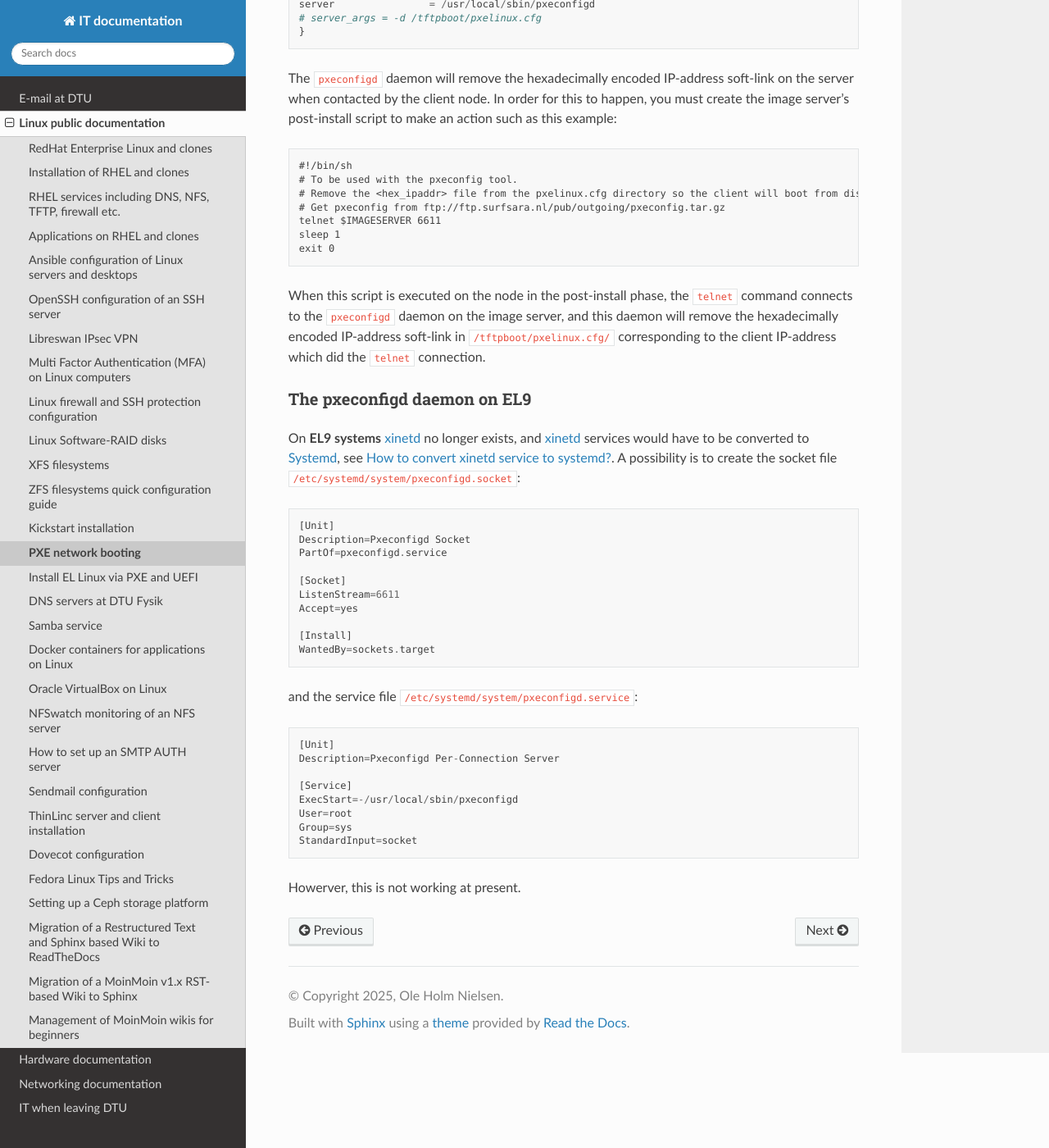
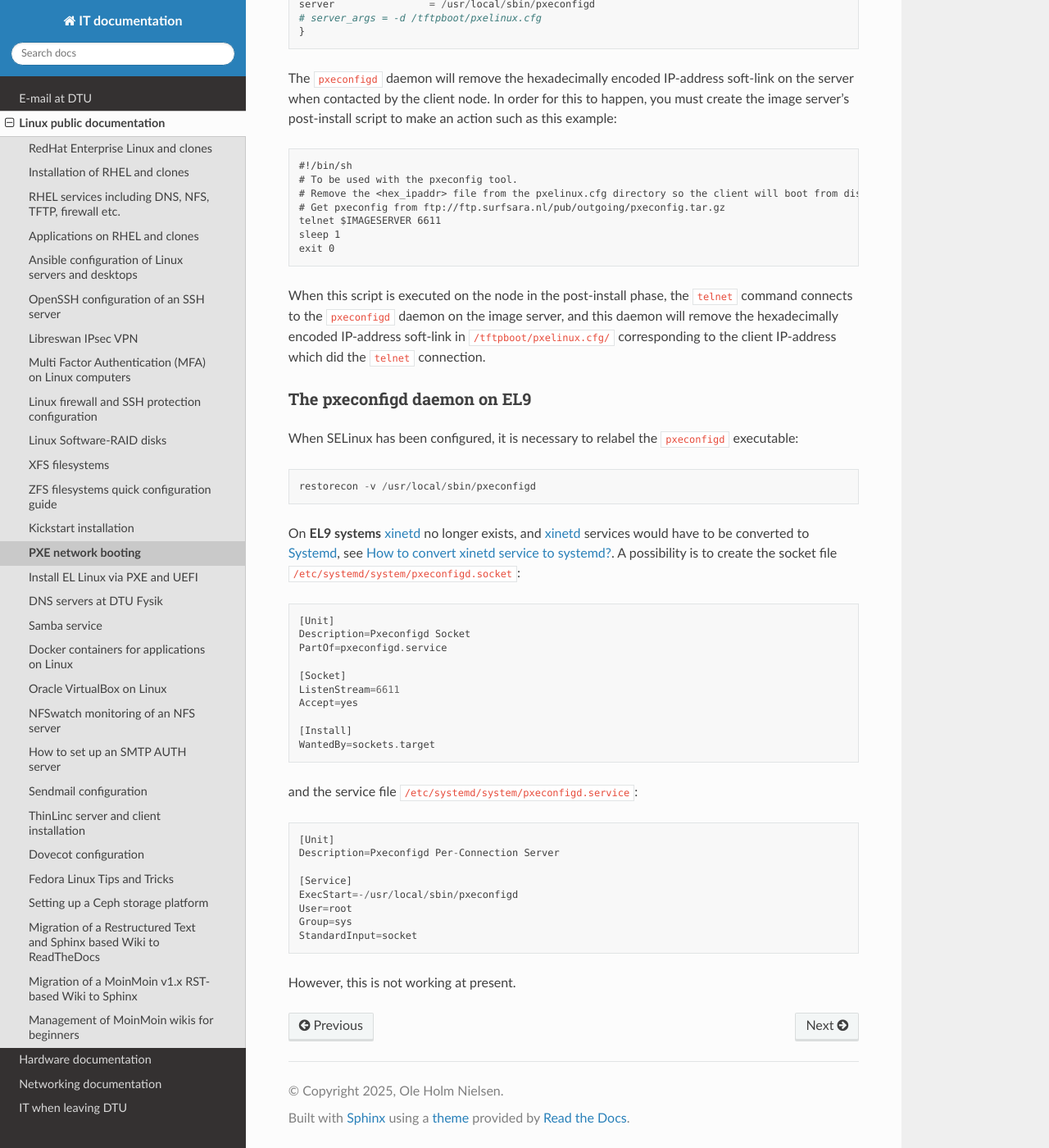
Before and after one commit to OleHolmNielsen/ITwiki, a Sphinx documentation site: the page built from docs/PXE-booting.rst, in a window 1280 px wide and 1400 px high, scrolled down 8492 px. Shown: the whole window at 82% size. Built offline with Sphinx 7.4.7 and the Read the Docs theme 3.1.0, drawn with Linux system fonts in a browser that asks for light colours.

Commit message:
pxeconfigd and SELinux

```diff
--- a/docs/PXE-booting.rst
+++ b/docs/PXE-booting.rst
@@ -395,6 +395,10 @@ corresponding to the client IP-address which did the ``telnet`` connection.
 The pxeconfigd daemon on EL9
 ----------------------------
 
+When SELinux has been configured, it is necessary to relabel the ``pxeconfigd`` executable::
+
+  restorecon -v /usr/local/sbin/pxeconfigd
+
 On **EL9 systems** xinetd_ no longer exists, and xinetd_ services would have to be converted to Systemd_,
 see `How to convert xinetd service to systemd? <https://access.redhat.com/solutions/1609583>`_.
 A possibility is to create the socket file ``/etc/systemd/system/pxeconfigd.socket``::
@@ -421,7 +425,8 @@ and the service file ``/etc/systemd/system/pxeconfigd.service``::
   Group=sys
   StandardInput=socket
 
-Howerver, this is not working at present.
+However, this is not working at present.
 
 
 .. _Systemd: https://en.wikipedia.org/wiki/Systemd
+.. _SELinux: http://selinuxproject.org/page/Main_Page
```
